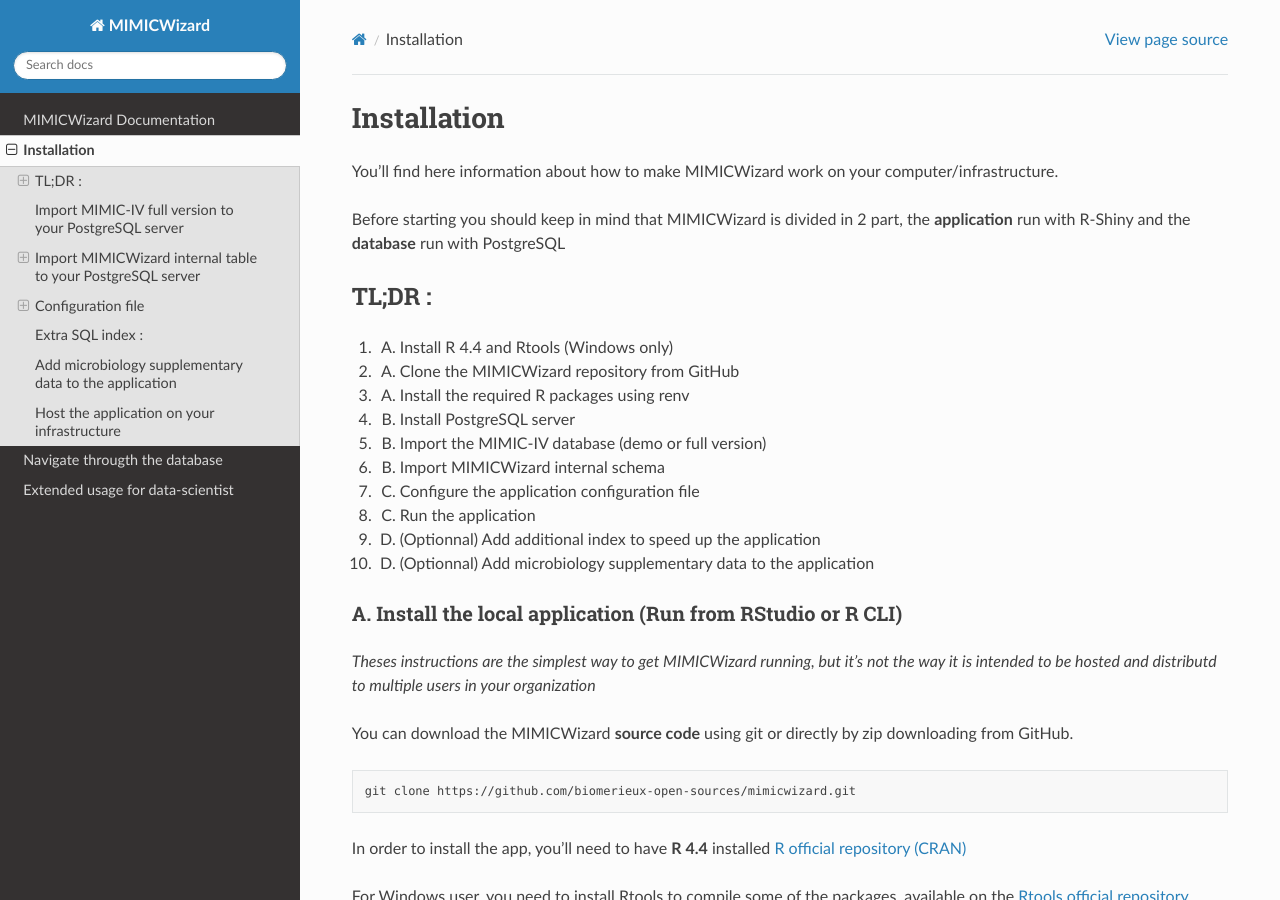
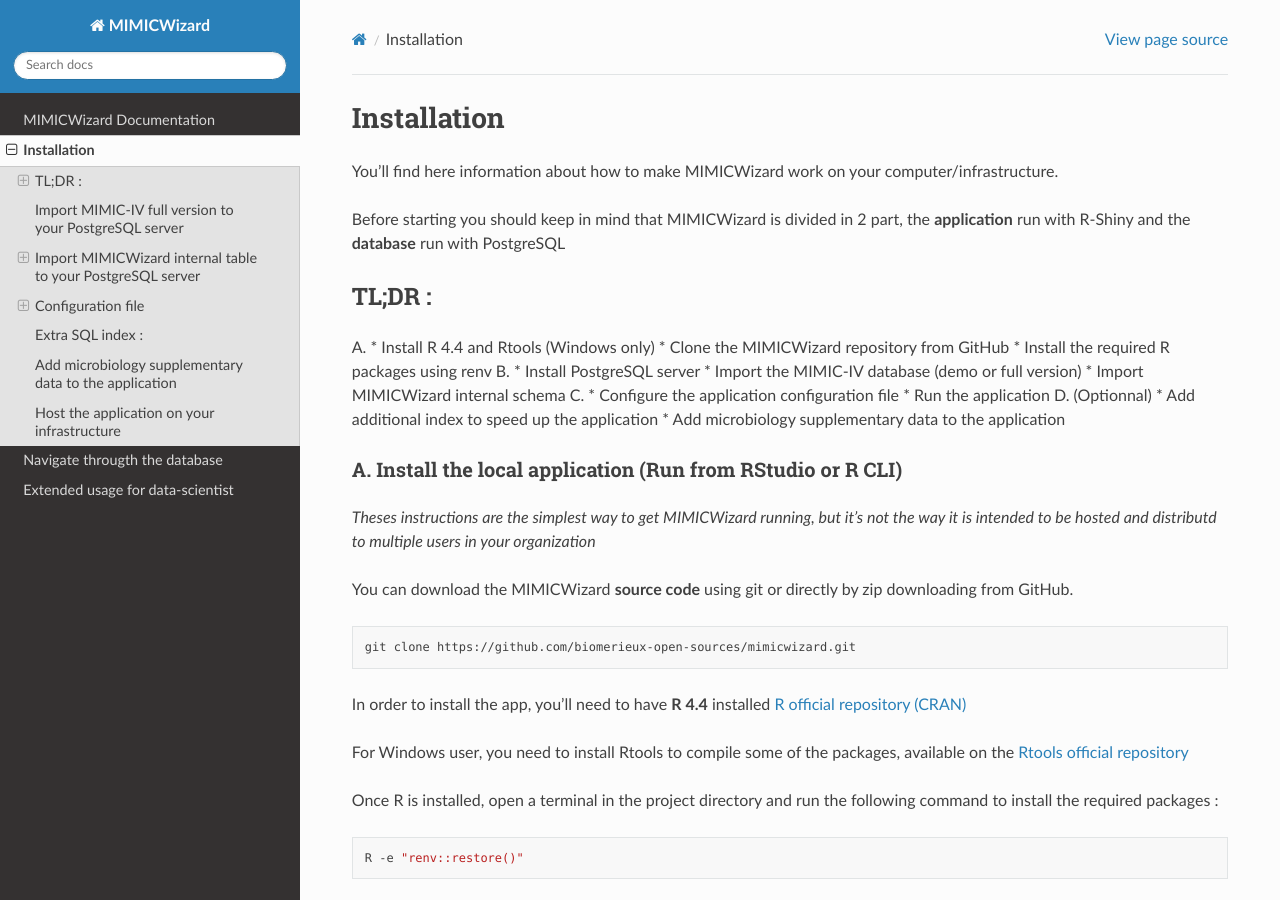
Before and after one commit to LucasDuval/MIMICWizard_Documentation, a Sphinx documentation site: the page built from docs/source/installation.rst, in a window 1280 px wide and 900 px high. Built offline with Sphinx 7.4.7 and the Read the Docs theme 3.1.0, drawn with Linux system fonts in a browser that asks for light colours; pages that are not in the unit, such as notebooks, are missing from menus; some of the changed lines change nothing that is shown; some of the changed text lies outside the part shown.

Commit message:
fix: edit style

```diff
--- a/docs/source/installation.rst
+++ b/docs/source/installation.rst
@@ -8,16 +8,20 @@
 TL;DR :
 ========
 
-1. A. Install R 4.4 and Rtools (Windows only)
-2. A. Clone the MIMICWizard repository from GitHub
-3. A. Install the required R packages using renv
-4. B. Install PostgreSQL server
-5. B. Import the MIMIC-IV database (demo or full version)
-6. B. Import MIMICWizard internal schema
-7. C. Configure the application configuration file
-8. C. Run the application
-9. D. (Optionnal) Add additional index to speed up the application
-10. D. (Optionnal) Add microbiology supplementary data to the application
+A.
+* Install R 4.4 and Rtools (Windows only)
+* Clone the MIMICWizard repository from GitHub
+* Install the required R packages using renv
+B.
+* Install PostgreSQL server
+* Import the MIMIC-IV database (demo or full version)
+* Import MIMICWizard internal schema
+C.
+* Configure the application configuration file
+* Run the application
+D. (Optionnal)
+* Add additional index to speed up the application
+* Add microbiology supplementary data to the application
 
 A. Install the local application (Run from RStudio or R CLI)
 *********************************************************
@@ -67,7 +71,6 @@
 
  Import MIMIC-IV demo to your PostgreSQL server
 ==================================================
-
 * Download the MIMIC-IV demo database available on the `Physionet Repository - MIMIC-IV Clinical Database demo <https://physionet.org/content/mimic-iv-demo/>`_ (the download button is at the bottom of the page).
 * Unzip the database in the demo folder at the MIMICWizard root repository
 
```
